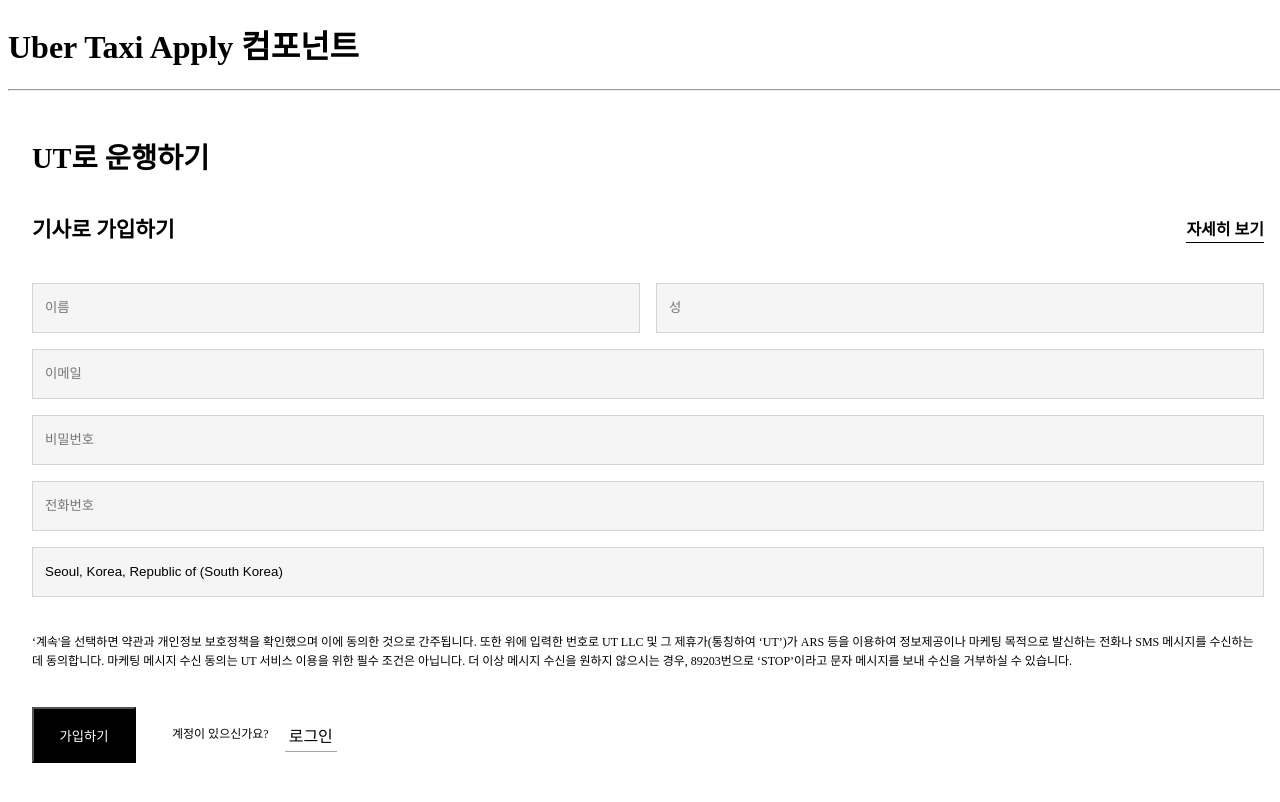
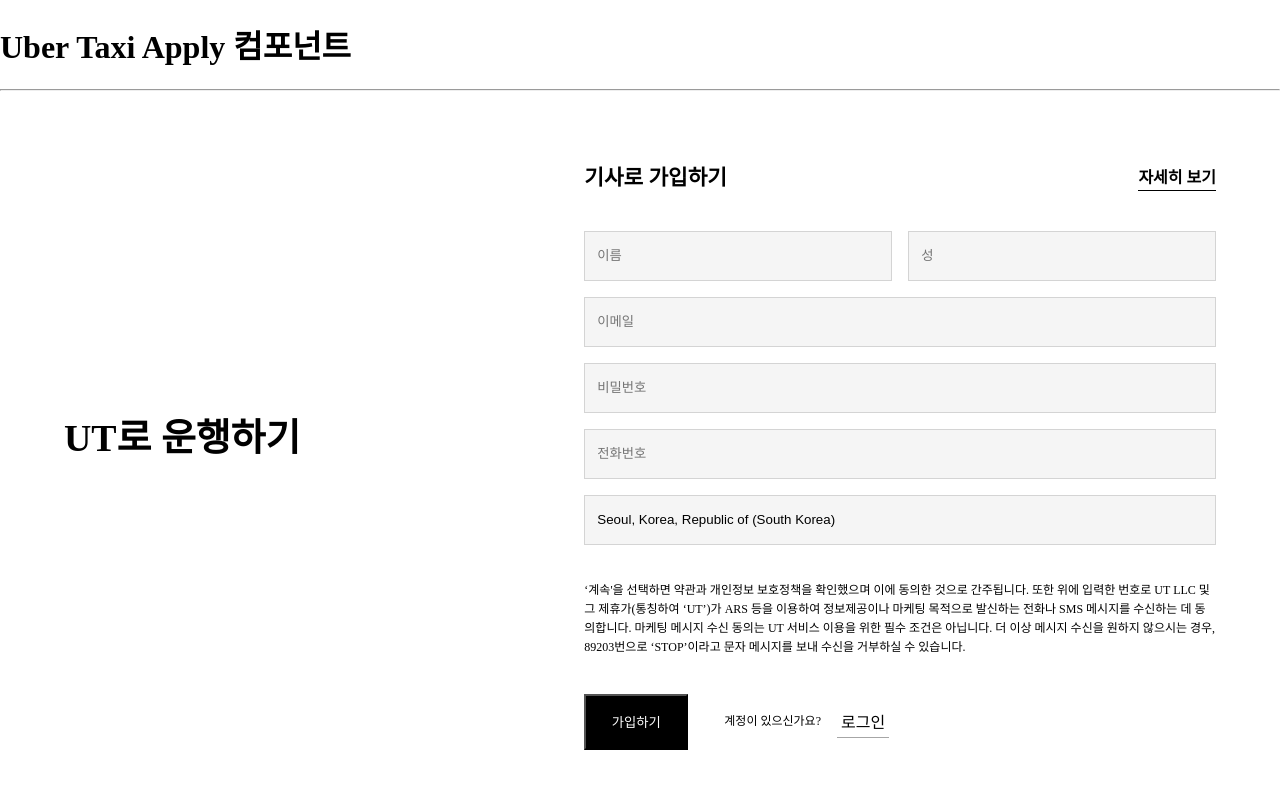
Before and after one commit to FRONTENDBOOTCAMP-17th/coolpeace, a website built with Vite: page src/apply/apply.html in a window 1280 px wide. Built offline with nearby package versions, Linux system fonts and the light colour scheme; a web font is replaced by a local one.

Commit message:
반응형 apply 완성

```diff
--- a/src/apply/apply.css
+++ b/src/apply/apply.css
@@ -2,6 +2,7 @@
 body {
   inline-size: 100%;
   block-size: 100%;
+  margin: 0;
 }
 
 h2 {
@@ -23,8 +24,9 @@
 
 /* =================== */
 /* =================== */
-
-/* =================== */
+.desktop-wrapper {
+  display: contents;
+}
 
 .apply {
   display: flex;
@@ -106,7 +108,7 @@
   /* .field 클래스 중첩 */
   .field {
     display: flex;
-    flex-direction: column; /* 메시지를 아래로 보내기 위해 flex 설정 */
+    flex-direction: column;
 
     input,
     select {
@@ -116,48 +118,53 @@
       box-sizing: border-box;
       border: 1px solid var(--border-borderTransparent, rgba(137, 137, 137, 0.3));
       background: var(--tertiary, #f5f5f5);
-      transition: all 0.2s ease; /* 부드러운 색상 전환 */
+      transition: all 0.2s ease;
 
-      /* 사용자가 입력을 마치고 포커스를 뗐는데(blur) 내용이 올바르지 않을 때 */
+      /* 1. 브라우저 기본 포커스 링 제거 */
+      outline: none;
+
+      /* 2. 클릭(포커스)했을 때 스타일 */
+      &:focus {
+        border-color: #000; /* 원하는 색상으로 지정 (예: 검정색) */
+        background-color: #fff; /* 포커스 시 배경색 변경 (선택사항) */
+        /* 더 선명한 느낌을 원하면 아래 주석 해제 */
+        /* box-shadow: 0 0 0 1px #000; */
+      }
+
+      /* 3. 에러 발생 시 스타일 (포커스보다 우선순위 높게 유지) */
       &:user-invalid {
-        border: 1px solid #e22e2e;
-        background: rgba(226, 46, 46, 0.05); /* 투명한 빨간 배경 */
+        border: 1px solid #e22e2e !important;
+        background: rgba(226, 46, 46, 0.05) !important;
       }
     }
 
     /* 에러 메시지 스타일 */
     .error-text {
-      display: none; /* 기본적으로 숨김 */
+      display: none;
       color: #e22e2e;
       font-size: 12px;
-      margin-top: 6px;
+      margin-top: 3px;
       font-weight: 500;
     }
 
-    /* 유효하지 않은 input이 안에 있을 때 에러 메시지 표시 */
+    /* 유효하지 않은 상태일 때 메시지 표시 */
     &:has(input:user-invalid, select:user-invalid) {
       .error-text {
-        display: block; /* 공간을 차지하며 나타남 */
+        display: block;
       }
     }
 
-    /* (선택사항) 유효할 때 피드백을 주고 싶다면 */
+    /* 유효할 때 피드백 */
     input:user-valid {
       border-color: #28a745;
     }
 
     &.half {
-      /* 기본적으로 1컬럼 차지 */
+      grid-column: span 1;
     }
 
     &.full {
-      /* 한 줄을 다 차지하도록 설정 */
       grid-column: span 2;
-    }
-
-    input {
-      border: 1px solid var(--border-borderTransparent, rgba(137, 137, 137, 0.3));
-      background: var(--tertiary, #f5f5f5);
     }
   }
 }
@@ -227,3 +234,38 @@
     display: none;
   }
 }
+
+/* =========== */
+/* 태블릿 사이즈 */
+/* =========== */
+@media (min-width: 850px) {
+  .apply-header {
+    font-size: 37.897px;
+    font-weight: 700;
+    line-height: 140%;
+  }
+}
+
+@media (min-width: 1280px) {
+  .desktop-wrapper {
+    display: flex;
+    flex: 1;
+    justify-content: center;
+    align-items: center;
+  }
+
+  .apply {
+    display: flex;
+    flex-flow: row;
+    justify-content: center;
+    align-items: center;
+    gap: 284px;
+    padding: 64px;
+    max-inline-size: 1280px;
+    max-block-size: 733px;
+
+    .apply-header {
+      white-space: nowrap;
+    }
+  }
+}
--- a/src/apply/apply.html
+++ b/src/apply/apply.html
@@ -8,11 +8,14 @@
     <link rel="icon" href="/favicon/likelion.svg" type="image/svg+xml" />
     <link rel="preload" as="font" href="/font/suit/SUIT-Variable.woff2" />
     <link rel="stylesheet" href="/font/suit/SUIT-Variable.css" />
-    <link rel="stylesheet" href="/src/apply/apply.css" />
+    <link rel="stylesheet" href="../apply/apply.css" />
+    <link rel="stylesheet" href="../apply/apply_color.css" />
   </head>
-  <body class="m-50">
+  <body>
     <h1>Uber Taxi Apply 컴포넌트</h1>
     <hr />
+    <!-- 데스크탑 맞추기용 wrapper(비효율적) -->
+    <div class="desktop-wrapper">
       <!-- apply wapper -->
       <section class="apply">
         <h2 class="apply-header">UT로 운행하기</h2>
@@ -79,5 +82,6 @@
           </div>
         </form>
       </section>
+    </div>
   </body>
 </html>
--- /dev/null
+++ b/src/apply/apply_color.css
@@ -0,0 +1,4 @@
+:root {
+  --color-Primary: #000000;
+  --negative: #e11900;
+}
```
Lines whose indentation alone changed are shown as unchanged.
